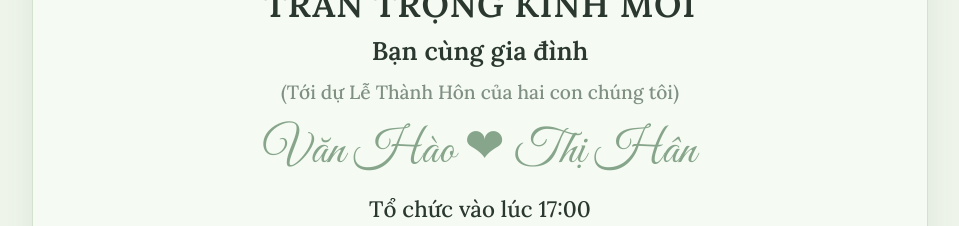
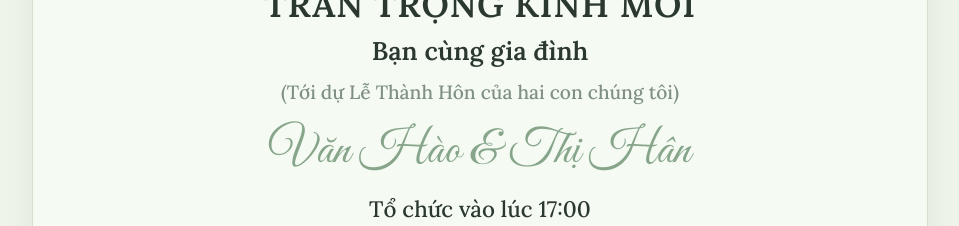
Before and after one commit to hannt191295/vercel-app, a React (Vite) app: page / in a window 1280 px wide. Shown: the part 1020-1246 px from the top of the page, without its empty margins (160-1119 px from the left). Built offline with nearby package versions, Linux system fonts and the light colour scheme.

Commit message:
update UI

```diff
--- a/src/App.jsx
+++ b/src/App.jsx
@@ -436,11 +436,11 @@ function App() {
           >
             <span className="block lg:hidden">
               <span className="block whitespace-nowrap">{invite.groom}</span>
-              <span className="block leading-[0.9]">❤</span>
+              <span className="block leading-[0.9]">&amp;</span>
               <span className="block whitespace-nowrap">{invite.bride}</span>
             </span>
             <span className="hidden lg:block">
-              {invite.groom} ❤ {invite.bride}
+              {invite.groom} &amp; {invite.bride}
             </span>
           </p>
 
```
Also changed, not shown: 1 other file (tests, documents, lock files or other folders).
